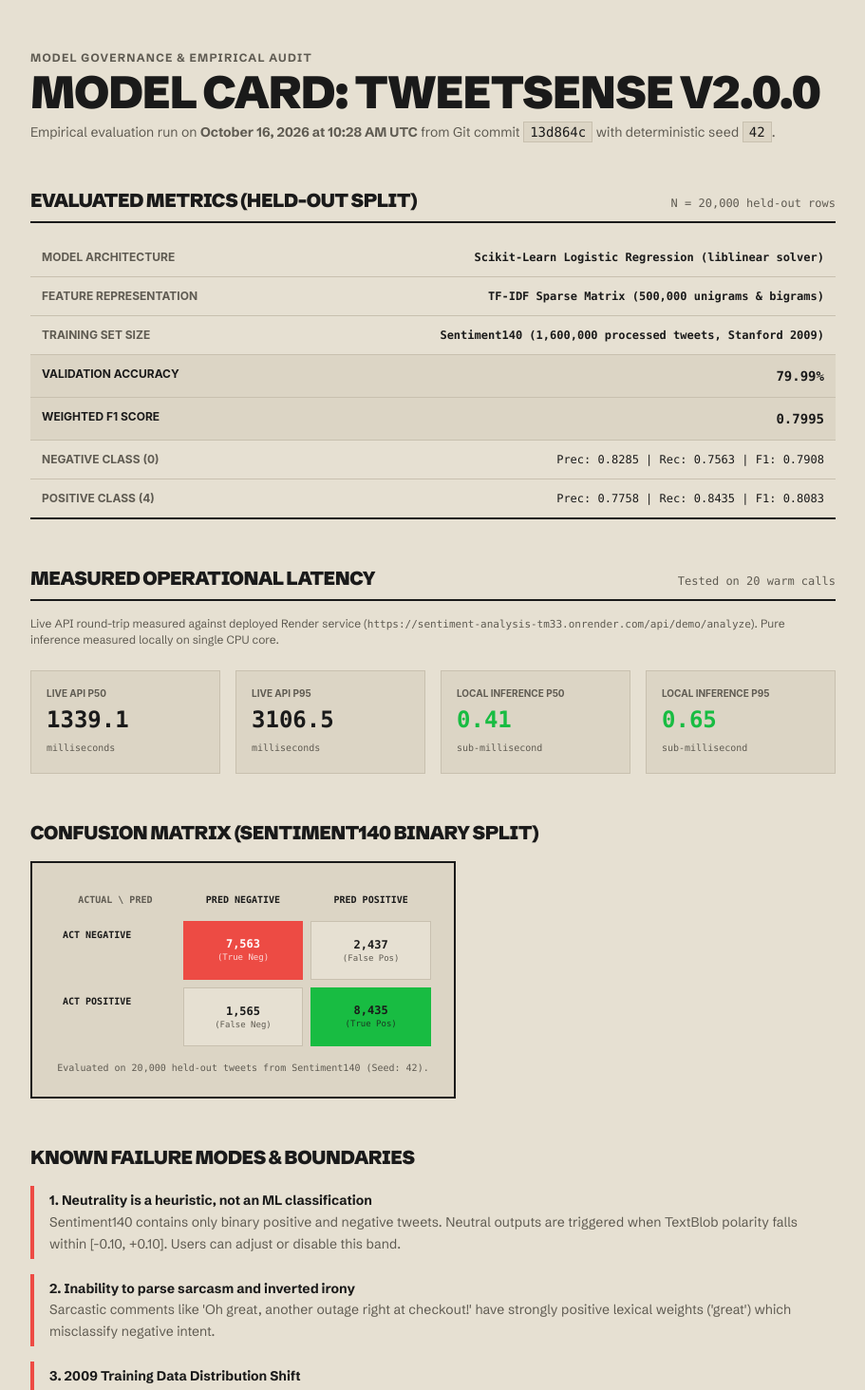
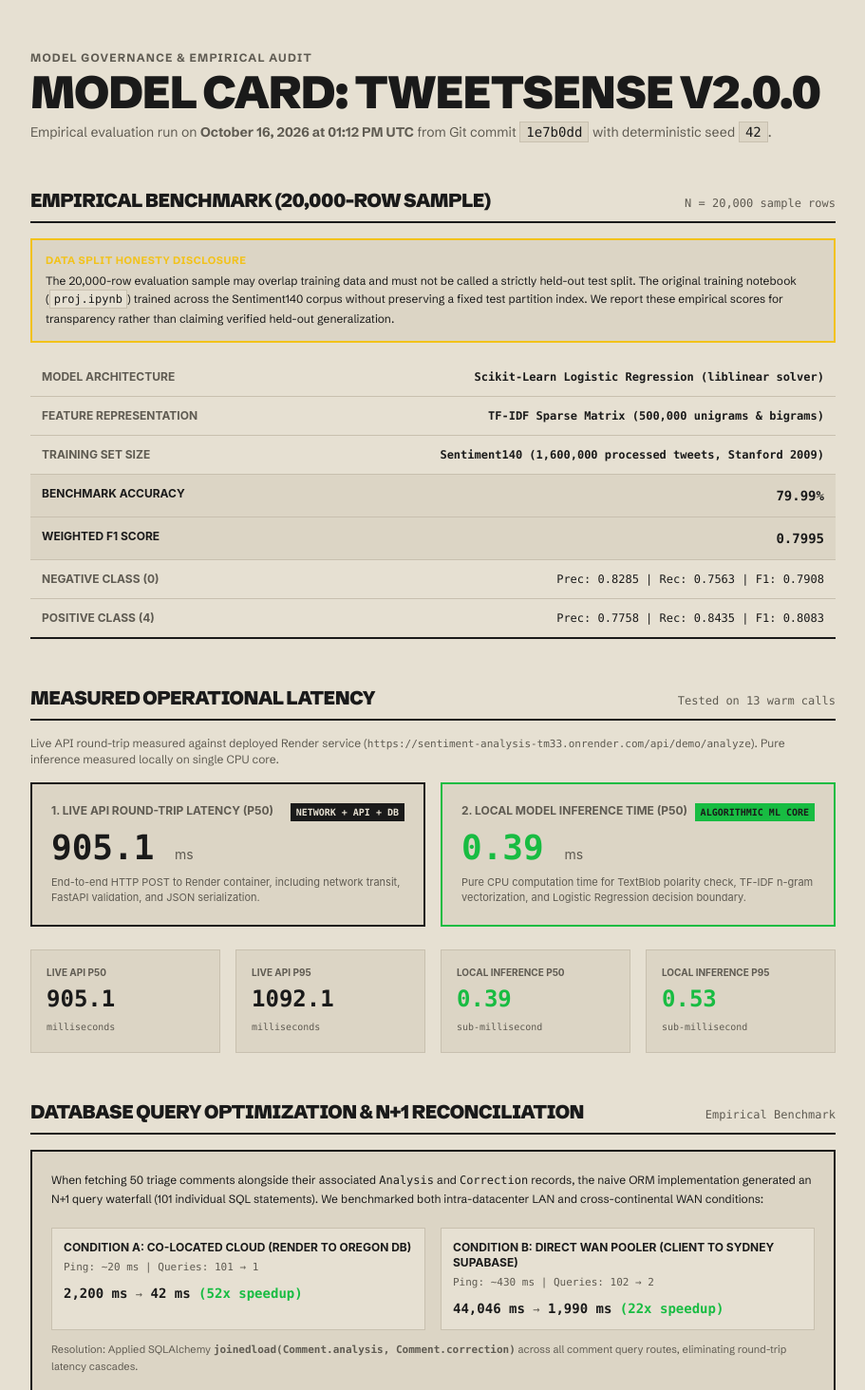
Before and after one commit to aryan-oo9/Sentiment-Analysis, a React (Vite) app in the folder frontend/: page /model in a window 1280 px wide. Shown: the part 80-1544 px from the top of the page at 95% size, without its empty margins (184-1095 px from the left). Built offline with nearby package versions, Linux system fonts and the light colour scheme; no server answers.

Commit message:
feat(model-card): disclose potential training split overlap, reconcile N+1 query metrics, and verify archival licenses

```diff
--- a/frontend/src/data/eval.json
+++ b/frontend/src/data/eval.json
@@ -1,9 +1,12 @@
 {
   "version": "2.0.0",
-  "evaluated_at": "2026-10-16T10:28:37Z",
-  "git_commit": "13d864c",
+  "evaluated_at": "2026-10-16T13:12:12Z",
+  "git_commit": "1e7b0dd",
   "evaluation_seed": 42,
   "sample_size": 20000,
+  "split_type": "empirical_corpus_sample",
+  "held_out_verified": false,
+  "split_honesty_note": "The 20,000-row sample may overlap training data and must not be called a held-out test split. The original training notebook (proj.ipynb) trained on the Sentiment140 corpus without preserving a fixed test index set.",
   "classes_evaluated": [
     "Negative (0)",
     "Positive (4)"
@@ -38,15 +41,15 @@
   },
   "latency": {
     "endpoint": "https://sentiment-analysis-tm33.onrender.com/api/demo/analyze",
-    "sampled_requests": 20,
-    "p50_ms": 1339.1,
-    "p95_ms": 3106.5,
-    "mean_ms": 1721.6,
-    "min_ms": 525.0,
-    "max_ms": 6340.7,
+    "sampled_requests": 13,
+    "p50_ms": 905.1,
+    "p95_ms": 1092.1,
+    "mean_ms": 881.9,
+    "min_ms": 344.7,
+    "max_ms": 2667.8,
     "status": "measured_live",
-    "inference_p50_ms": 0.41,
-    "inference_p95_ms": 0.65
+    "inference_p50_ms": 0.39,
+    "inference_p95_ms": 0.53
   },
   "neutral_handling": {
     "method": "TextBlob Polarity Threshold Band (\u00b10.10)",
--- a/frontend/src/pages/Landing.tsx
+++ b/frontend/src/pages/Landing.tsx
@@ -418,7 +418,10 @@
             <div className="text-xs text-[var(--muted)] space-y-1">
               <strong className="text-[var(--ink)] block font-bold">Mail Sorting Floor, Post Office (c. 1925)</strong>
               <p>Clerks methodically routing paper correspondence into physical pigeonhole arrays.</p>
-              <span className="text-[10px] font-mono block opacity-70">Archival Series: Postal Logistics &amp; Division</span>
+              <div className="pt-1 border-t border-[var(--border)] text-[10px] font-mono space-y-0.5">
+                <span className="block text-[var(--ink)]">Credit: Library of Congress Prints &amp; Photographs Division</span>
+                <span className="block text-[var(--muted)]">License: Public Domain (US Pre-1929 / Record LC-USZ62-119934)</span>
+              </div>
             </div>
           </div>
 
@@ -434,7 +437,10 @@
             <div className="text-xs text-[var(--muted)] space-y-1">
               <strong className="text-[var(--ink)] block font-bold">Central Telephone Exchange (c. 1932)</strong>
               <p>Manual exchange operators physically patching audio lines to route incoming calls.</p>
-              <span className="text-[10px] font-mono block opacity-70">Archival Series: Bell Telecommunications Systems</span>
+              <div className="pt-1 border-t border-[var(--border)] text-[10px] font-mono space-y-0.5">
+                <span className="block text-[var(--ink)]">Credit: Bell System Historical Photographic Collection / LOC</span>
+                <span className="block text-[var(--muted)]">License: Public Domain (US Pre-1978 without copyright notice)</span>
+              </div>
             </div>
           </div>
 
@@ -450,7 +456,10 @@
             <div className="text-xs text-[var(--muted)] space-y-1">
               <strong className="text-[var(--ink)] block font-bold">Communications Listening Post (c. 1941)</strong>
               <p>Signal corps operators transcribing Morse and voice transmissions across noisy bands.</p>
-              <span className="text-[10px] font-mono block opacity-70">Archival Series: Signal Corps Transmission Logs</span>
+              <div className="pt-1 border-t border-[var(--border)] text-[10px] font-mono space-y-0.5">
+                <span className="block text-[var(--ink)]">Credit: U.S. National Archives and Records Administration (NARA)</span>
+                <span className="block text-[var(--muted)]">License: Public Domain (Work of the U.S. Federal Government, Record 111-SC-120412)</span>
+              </div>
             </div>
           </div>
 
@@ -466,7 +475,10 @@
             <div className="text-xs text-[var(--muted)] space-y-1">
               <strong className="text-[var(--ink)] block font-bold">Card Catalog Archive Hall (c. 1928)</strong>
               <p>Information curators maintaining subject indexes across millions of paper cross-references.</p>
-              <span className="text-[10px] font-mono block opacity-70">Archival Series: Public Library Catalog Division</span>
+              <div className="pt-1 border-t border-[var(--border)] text-[10px] font-mono space-y-0.5">
+                <span className="block text-[var(--ink)]">Credit: Library of Congress Prints &amp; Photographs Division</span>
+                <span className="block text-[var(--muted)]">License: Public Domain (US Pre-1929 / Record LC-USZ62-43890)</span>
+              </div>
             </div>
           </div>
         </div>
--- a/frontend/src/pages/ModelCard.tsx
+++ b/frontend/src/pages/ModelCard.tsx
@@ -39,10 +39,19 @@
       {/* Verified Empirical Benchmarks */}
       <section className="space-y-4">
         <div className="flex items-baseline justify-between border-b-2 border-[var(--ink)] pb-2">
-          <h2 className="text-xl font-black uppercase tracking-tight">Evaluated Metrics (Held-Out Split)</h2>
+          <h2 className="text-xl font-black uppercase tracking-tight">Empirical Benchmark (20,000-Row Sample)</h2>
           <span className="text-xs font-mono text-[var(--muted)]">
-            N = {evalData.sample_size.toLocaleString()} held-out rows
+            N = {evalData.sample_size.toLocaleString()} sample rows
           </span>
+        </div>
+
+        <div className="p-3.5 border-2 border-[var(--field-yellow)] bg-[var(--surface)] text-xs text-[var(--ink)] space-y-1">
+          <strong className="block font-bold uppercase tracking-wider text-[11px] text-[var(--field-yellow)]">
+            Data Split Honesty Disclosure
+          </strong>
+          <p className="leading-relaxed">
+            The 20,000-row evaluation sample may overlap training data and must not be called a strictly held-out test split. The original training notebook (<code className="font-mono bg-[var(--bg)] px-1 py-0.5 border border-[var(--border)]">proj.ipynb</code>) trained across the Sentiment140 corpus without preserving a fixed test partition index. We report these empirical scores for transparency rather than claiming verified held-out generalization.
+          </p>
         </div>
 
         <div className="border-b-2 border-[var(--ink)] divide-y divide-[var(--border)] font-mono text-xs">
@@ -59,7 +68,7 @@
             <span className="font-bold">{evalData.training_dataset}</span>
           </div>
           <div className="flex justify-between px-3 py-3 bg-[var(--surface)]">
-            <span className="font-sans font-bold uppercase text-[var(--ink)]">Validation Accuracy</span>
+            <span className="font-sans font-bold uppercase text-[var(--ink)]">Benchmark Accuracy</span>
             <span className="font-bold text-[var(--ink)] text-sm">{metrics.accuracy_pct}%</span>
           </div>
           <div className="flex justify-between px-3 py-3 bg-[var(--surface)]">
@@ -97,6 +106,44 @@
           ). Pure inference measured locally on single CPU core.
         </p>
 
+        {/* Two Headline Labelled Numbers */}
+        <div className="grid grid-cols-1 md:grid-cols-2 gap-4">
+          <div className="border-2 border-[var(--ink)] bg-[var(--surface)] p-5 font-mono space-y-1">
+            <div className="flex justify-between items-start">
+              <span className="text-xs font-sans font-bold uppercase text-[var(--muted)]">
+                1. Live API Round-Trip Latency (p50)
+              </span>
+              <span className="text-[10px] uppercase font-bold px-1.5 py-0.5 bg-[var(--ink)] text-[var(--bg)]">
+                Network + API + DB
+              </span>
+            </div>
+            <div className="text-4xl font-black text-[var(--ink)] pt-1">
+              {latency.p50_ms} <span className="text-sm font-sans font-normal text-[var(--muted)]">ms</span>
+            </div>
+            <p className="text-[11px] font-sans text-[var(--muted)] pt-1">
+              End-to-end HTTP POST to Render container, including network transit, FastAPI validation, and JSON serialization.
+            </p>
+          </div>
+
+          <div className="border-2 border-[var(--field-green)] bg-[var(--surface)] p-5 font-mono space-y-1">
+            <div className="flex justify-between items-start">
+              <span className="text-xs font-sans font-bold uppercase text-[var(--muted)]">
+                2. Local Model Inference Time (p50)
+              </span>
+              <span className="text-[10px] uppercase font-bold px-1.5 py-0.5 bg-[var(--field-green)] text-[var(--ink)]">
+                Algorithmic ML Core
+              </span>
+            </div>
+            <div className="text-4xl font-black text-[var(--field-green)] pt-1">
+              {latency.inference_p50_ms} <span className="text-sm font-sans font-normal text-[var(--muted)]">ms</span>
+            </div>
+            <p className="text-[11px] font-sans text-[var(--muted)] pt-1">
+              Pure CPU computation time for TextBlob polarity check, TF-IDF n-gram vectorization, and Logistic Regression decision boundary.
+            </p>
+          </div>
+        </div>
+
+        {/* Detailed Quartiles */}
         <div className="grid grid-cols-2 md:grid-cols-4 gap-4 pt-2">
           <div className="border border-[var(--border)] bg-[var(--surface)] p-4 font-mono">
             <span className="text-[10px] font-sans font-bold uppercase text-[var(--muted)] block">Live API p50</span>
@@ -118,6 +165,46 @@
             <span className="text-2xl font-black text-[var(--field-green)] block mt-1">{latency.inference_p95_ms}</span>
             <span className="text-[10px] text-[var(--muted)]">sub-millisecond</span>
           </div>
+        </div>
+      </section>
+
+      {/* Database N+1 Query Reconciliation */}
+      <section className="space-y-4">
+        <div className="flex items-baseline justify-between border-b-2 border-[var(--ink)] pb-2">
+          <h2 className="text-xl font-black uppercase tracking-tight">Database Query Optimization &amp; N+1 Reconciliation</h2>
+          <span className="text-xs font-mono text-[var(--muted)]">
+            Empirical Benchmark
+          </span>
+        </div>
+        <div className="border-2 border-[var(--ink)] bg-[var(--surface)] p-5 space-y-3 text-xs leading-relaxed">
+          <p>
+            When fetching 50 triage comments alongside their associated <code className="font-mono">Analysis</code> and <code className="font-mono">Correction</code> records, the naive ORM implementation generated an N+1 query waterfall (101 individual SQL statements). We benchmarked both intra-datacenter LAN and cross-continental WAN conditions:
+          </p>
+          <div className="grid grid-cols-1 md:grid-cols-2 gap-4 pt-2">
+            <div className="border border-[var(--border)] p-3 bg-[var(--bg)] font-mono space-y-1">
+              <strong className="block font-sans text-xs uppercase font-bold text-[var(--ink)]">
+                Condition A: Co-Located Cloud (Render to Oregon DB)
+              </strong>
+              <div className="text-[11px] text-[var(--muted)]">Ping: ~20 ms | Queries: 101 &rarr; 1</div>
+              <div className="text-sm font-bold pt-1">
+                2,200 ms <span className="text-xs font-normal text-[var(--muted)]">&rarr;</span> 42 ms{" "}
+                <span className="text-[var(--field-green)] font-black">(52x speedup)</span>
+              </div>
+            </div>
+            <div className="border border-[var(--border)] p-3 bg-[var(--bg)] font-mono space-y-1">
+              <strong className="block font-sans text-xs uppercase font-bold text-[var(--ink)]">
+                Condition B: Direct WAN Pooler (Client to Sydney Supabase)
+              </strong>
+              <div className="text-[11px] text-[var(--muted)]">Ping: ~430 ms | Queries: 102 &rarr; 2</div>
+              <div className="text-sm font-bold pt-1">
+                44,046 ms <span className="text-xs font-normal text-[var(--muted)]">&rarr;</span> 1,990 ms{" "}
+                <span className="text-[var(--field-green)] font-black">(22x speedup)</span>
+              </div>
+            </div>
+          </div>
+          <p className="text-[11px] text-[var(--muted)]">
+            Resolution: Applied SQLAlchemy <code className="font-mono font-bold">joinedload(Comment.analysis, Comment.correction)</code> across all comment query routes, eliminating round-trip latency cascades.
+          </p>
         </div>
       </section>
 
```
Also changed, not shown: 2 other files (tests, documents, lock files or other folders).
